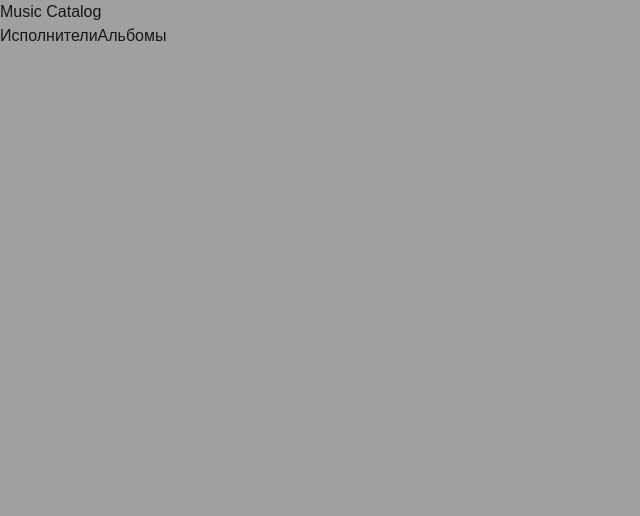
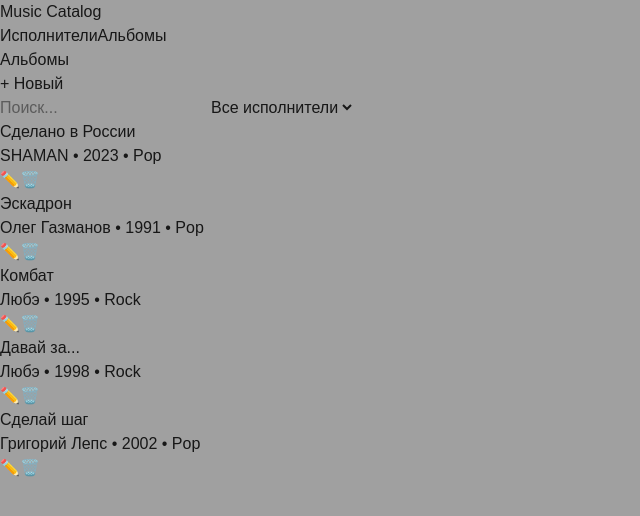
Before and after one commit to geevinks/music-catalog, a Next.js app: page /albums in a window 1280 px wide. Shown: the top 516 px of the page, without its empty margins (0-640 px from the left). Built offline with nearby package versions, Linux system fonts and the light colour scheme.

Commit message:
Добавление store и API для альбомов, страница списка с поиском и фильтрацией

```diff
--- a/app/albums/page.tsx
+++ b/app/albums/page.tsx
@@ -1,3 +1,120 @@
+'use client';
+import { useEffect, useState, useCallback } from 'react';
+import Link from 'next/link';
+
+type Album = {
+  id: string;
+  title: string;
+  releaseYear: number;
+  genre: string;
+  artistName: string;
+  artistId: string;
+  coverPath: string | null;
+  isStudio: boolean;
+};
+
+type Artist = {
+  id: string;
+  name: string;
+};
+
 export default function AlbumsPage() {
-  return null;
+  const [albums, setAlbums] = useState<Album[]>([]);
+  const [artists, setArtists] = useState<Artist[]>([]);
+  const [loading, setLoading] = useState(true);
+  const [search, setSearch] = useState('');
+  const [artistId, setArtistId] = useState('');
+  const [page, setPage] = useState(1);
+  const [totalPages, setTotalPages] = useState(1);
+
+  const fetchData = useCallback(async () => {
+    setLoading(true);
+    const params = new URLSearchParams({
+      page: String(page),
+      limit: '5',
+      ...(search && { search }),
+      ...(artistId && { artistId })
+    });
+
+    const [albumsRes, artistsRes] = await Promise.all([
+      fetch(`/api/albums?${params}`),
+      fetch('/api/artists?limit=100')
+    ]);
+
+    const albumsData = await albumsRes.json();
+    const artistsData = await artistsRes.json();
+
+    setAlbums(albumsData.items);
+    setTotalPages(albumsData.pages);
+    setArtists(artistsData.items);
+    setLoading(false);
+  }, [page, search, artistId]);
+
+  useEffect(() => {
+    fetchData();
+  }, [fetchData]);
+
+  const deleteAlbum = async (id: string) => {
+    if (!confirm('Удалить альбом?')) return;
+    await fetch(`/api/albums/${id}`, { method: 'DELETE' });
+    fetchData();
+  };
+
+  if (loading) return <div>Загрузка...</div>;
+
+  return (
+    <div>
+      <div>
+        <h1>Альбомы</h1>
+        <Link href="/albums/new">+ Новый</Link>
+      </div>
+
+      <div>
+        <input
+          type="text"
+          placeholder="Поиск..."
+          value={search}
+          onChange={e => { setSearch(e.target.value); setPage(1); }}
+        />
+        <select
+          value={artistId}
+          onChange={e => { setArtistId(e.target.value); setPage(1); }}
+        >
+          <option value="">Все исполнители</option>
+          {artists.map(a => (
+            <option key={a.id} value={a.id}>{a.name}</option>
+          ))}
+        </select>
+      </div>
+
+      <div>
+        {albums.map(album => (
+          <div key={album.id}>
+            <div>
+              <Link href={`/albums/${album.id}`}>
+                {album.title}
+              </Link>
+              <p>{album.artistName} • {album.releaseYear} • {album.genre}</p>
+            </div>
+            <div>
+              <Link href={`/albums/${album.id}/edit`}>✏️</Link>
+              <button onClick={() => deleteAlbum(album.id)}>🗑️</button>
+            </div>
+          </div>
+        ))}
+      </div>
+
+      {totalPages > 1 && (
+        <div>
+          <button onClick={() => setPage(p => p-1)} disabled={page === 1}>
+            Назад
+          </button>
+          <span>{page} / {totalPages}</span>
+          <button onClick={() => setPage(p => p+1)} disabled={page >= totalPages}>
+            Вперёд
+          </button>
+        </div>
+      )}
+    </div>
+  );
 }
--- /dev/null
+++ b/app/api/albums/[id]/route.ts
@@ -0,0 +1,28 @@
+import { NextRequest, NextResponse } from 'next/server';
+import { albums, findAlbum, updateAlbum, deleteAlbum } from '@/lib/store';
+
+export async function GET(req: NextRequest, { params }: { params: Promise<{ id: string }> }) {
+  const { id } = await params;
+  const album = findAlbum(id);
+  if (!album) return NextResponse.json({ error: 'Не найден' }, { status: 404 });
+  return NextResponse.json(album);
+}
+
+export async function PATCH(req: NextRequest, { params }: { params: Promise<{ id: string }> }) {
+  const { id } = await params;
+  const body = await req.json();
+  const index = albums.findIndex(a => a.id === id);
+  if (index === -1) return NextResponse.json({ error: 'Не найден' }, { status: 404 });
+
+  const updated = { ...albums[index], ...body, updatedAt: new Date().toISOString() };
+  updateAlbum(index, updated);
+  return NextResponse.json(updated);
+}
+
+export async function DELETE(req: NextRequest, { params }: { params: Promise<{ id: string }> }) {
+  const { id } = await params;
+  const index = albums.findIndex(a => a.id === id);
+  if (index === -1) return NextResponse.json({ error: 'Не найден' }, { status: 404 });
+  deleteAlbum(index);
+  return NextResponse.json({ message: 'Удалено' });
+}
--- a/app/api/albums/route.ts
+++ b/app/api/albums/route.ts
@@ -1,5 +1,30 @@
 import { NextRequest, NextResponse } from 'next/server';
+import { albums, findArtist } from '@/lib/store';
 
 export async function GET(req: NextRequest) {
-  return NextResponse.json({ items: [], total: 0, page: 1, pages: 0 });
+  const { searchParams } = req.nextUrl;
+  const page = parseInt(searchParams.get('page') || '1');
+  const limit = parseInt(searchParams.get('limit') || '5');
+  const search = searchParams.get('search') || '';
+  const artistId = searchParams.get('artistId') || '';
+
+  let filtered = albums.filter(a => {
+    const matchSearch = !search || a.title.toLowerCase().includes(search.toLowerCase());
+    const matchArtist = !artistId || a.artistId === artistId;
+    return matchSearch && matchArtist;
+  });
+
+  const itemsWithArtist = filtered.map(a => ({
+    ...a,
+    artistName: findArtist(a.artistId)?.name || 'Unknown'
+  }));
+
+  const items = itemsWithArtist.slice((page - 1) * limit, page * limit);
+
+  return NextResponse.json({
+    items,
+    total: filtered.length,
+    page,
+    pages: Math.ceil(filtered.length / limit)
+  });
 }
--- /dev/null
+++ b/data.json
@@ -0,0 +1,106 @@
+{
+  "artists": [
+    {
+      "id": "1",
+      "name": "SHAMAN",
+      "country": "Россия",
+      "birthYear": 1991,
+      "isActive": true,
+      "createdAt": "2026-06-05T18:01:06.763Z",
+      "updatedAt": "2026-06-05T18:01:06.763Z"
+    },
+    {
+      "id": "2",
+      "name": "Любэ",
+      "country": "Россия",
+      "birthYear": 1989,
+      "isActive": true,
+      "createdAt": "2026-06-05T18:01:06.763Z",
+      "updatedAt": "2026-06-05T18:01:06.763Z"
+    },
+    {
+      "id": "3",
+      "name": "Олег Газманов",
+      "country": "Россия",
+      "birthYear": 1951,
+      "isActive": true,
+      "createdAt": "2026-06-05T18:01:06.763Z",
+      "updatedAt": "2026-06-05T18:01:06.763Z"
+    },
+    {
+      "id": "4",
+      "name": "Григорий Лепс",
+      "country": "Россия",
+      "birthYear": 1962,
+      "isActive": true,
+      "createdAt": "2026-06-05T18:01:06.763Z",
+      "updatedAt": "2026-06-05T18:01:06.763Z"
+    },
+    {
+      "id": "5",
+      "name": "Полина Гагарина",
+      "country": "Россия",
+      "birthYear": 1987,
+      "isActive": true,
+      "createdAt": "2026-06-05T18:01:06.763Z",
+      "updatedAt": "2026-06-05T18:01:06.763Z"
+    }
+  ],
+  "albums": [
+    {
+      "id": "1",
+      "title": "Сделано в России",
+      "releaseYear": 2023,
+      "genre": "Pop",
+      "artistId": "1",
+      "coverPath": null,
+      "isStudio": true,
+      "createdAt": "2026-06-05T18:01:06.763Z",
+      "updatedAt": "2026-06-05T18:01:06.763Z"
+    },
+    {
+      "id": "2",
+      "title": "Эскадрон",
+      "releaseYear": 1991,
+      "genre": "Pop",
+      "artistId": "3",
+      "coverPath": null,
+      "isStudio": true,
+      "createdAt": "2026-06-05T18:01:06.763Z",
+      "updatedAt": "2026-06-05T18:01:06.763Z"
+    },
+    {
+      "id": "3",
+      "title": "Комбат",
+      "releaseYear": 1995,
+      "genre": "Rock",
+      "artistId": "2",
+      "coverPath": null,
+      "isStudio": true,
+      "createdAt": "2026-06-05T18:01:06.763Z",
+      "updatedAt": "2026-06-05T18:01:06.763Z"
+    },
+    {
+      "id": "4",
+      "title": "Давай за...",
+      "releaseYear": 1998,
+      "genre": "Rock",
+      "artistId": "2",
+      "coverPath": null,
+      "isStudio": true,
+      "createdAt": "2026-06-05T18:01:06.763Z",
+      "updatedAt": "2026-06-05T18:01:06.763Z"
+    },
+    {
+      "id": "5",
+      "title": "Сделай шаг",
+      "releaseYear": 2002,
+      "genre": "Pop",
+      "artistId": "4",
+      "coverPath": null,
+      "isStudio": true,
+      "createdAt": "2026-06-05T18:01:06.763Z",
+      "updatedAt": "2026-06-05T18:01:06.763Z"
+    }
+  ]
+}
--- a/lib/store.ts
+++ b/lib/store.ts
@@ -1,4 +1,4 @@
-import { Artist } from './types';
+import { Artist, Album } from './types';
 import fs from 'fs';
 import path from 'path';
 
@@ -12,19 +12,29 @@
   { id: '5', name: 'Полина Гагарина', country: 'Россия', birthYear: 1987, isActive: true },
 ];
 
+const seedAlbums: Omit<Album, 'createdAt' | 'updatedAt'>[] = [
+  { id: '1', title: 'Сделано в России', releaseYear: 2023, genre: 'Pop', artistId: '1', coverPath: null, isStudio: true },
+  { id: '2', title: 'Эскадрон', releaseYear: 1991, genre: 'Pop', artistId: '3', coverPath: null, isStudio: true },
+  { id: '3', title: 'Комбат', releaseYear: 1995, genre: 'Rock', artistId: '2', coverPath: null, isStudio: true },
+  { id: '4', title: 'Давай за...', releaseYear: 1998, genre: 'Rock', artistId: '2', coverPath: null, isStudio: true },
+  { id: '5', title: 'Сделай шаг', releaseYear: 2002, genre: 'Pop', artistId: '4', coverPath: null, isStudio: true },
+];
+
 export let artists: Artist[] = [];
+export let albums: Album[] = [];
 
 function loadData() {
   try {
     if (fs.existsSync(DATA_FILE)) {
       const data = JSON.parse(fs.readFileSync(DATA_FILE, 'utf-8'));
       artists = data.artists || [];
+      albums = data.albums || [];
     }
   } catch (e) {}
 }
 
 function saveData() {
-  fs.writeFileSync(DATA_FILE, JSON.stringify({ artists }, null, 2));
+  fs.writeFileSync(DATA_FILE, JSON.stringify({ artists, albums }, null, 2));
 }
 
 export function initStore() {
@@ -32,13 +42,21 @@
   if (artists.length === 0) {
     const now = new Date().toISOString();
     artists = seedArtists.map(a => ({ ...a, createdAt: now, updatedAt: now }));
+    albums = seedAlbums.map(a => ({ ...a, createdAt: now, updatedAt: now }));
     saveData();
   }
 }
 
+// CRUD для исполнителей
 export const addArtist = (a: Artist) => { artists.push(a); saveData(); };
 export const updateArtist = (i: number, a: Artist) => { artists[i] = a; saveData(); };
 export const deleteArtist = (i: number) => { artists.splice(i, 1); saveData(); };
 export const findArtist = (id: string) => artists.find(a => a.id === id);
 
+// CRUD для альбомов
+export const addAlbum = (a: Album) => { albums.push(a); saveData(); };
+export const updateAlbum = (i: number, a: Album) => { albums[i] = a; saveData(); };
+export const deleteAlbum = (i: number) => { albums.splice(i, 1); saveData(); };
+export const findAlbum = (id: string) => albums.find(a => a.id === id);
+
 initStore();
```
